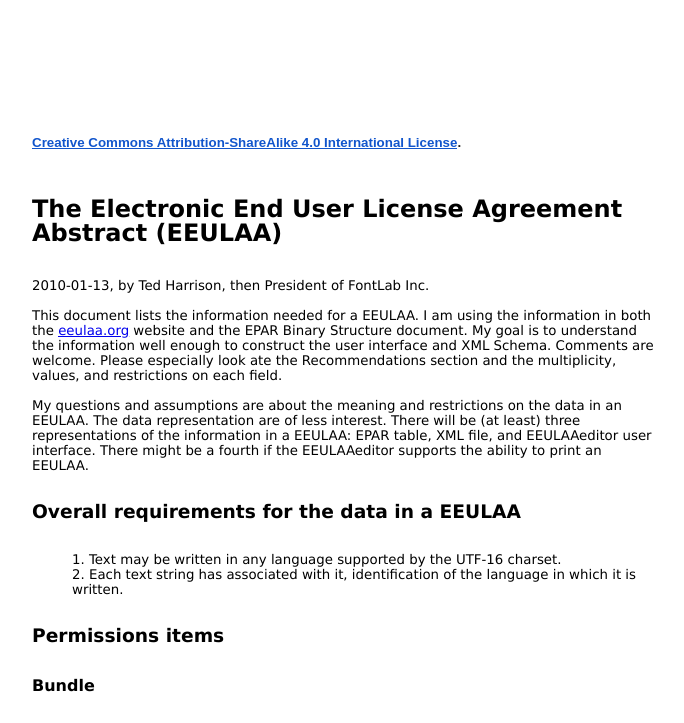
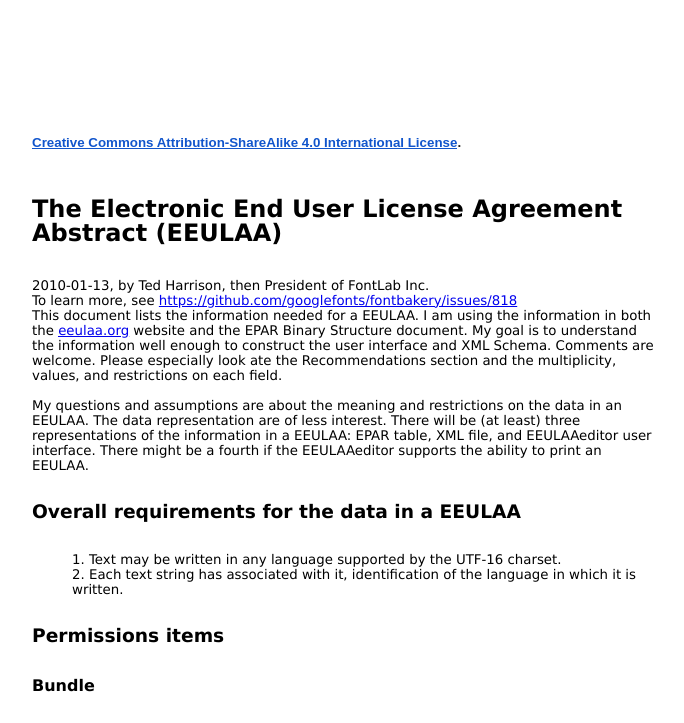
Before and after one commit to davelab6/epar, a plain HTML site: page index.html in a window 1280 px wide. Shown: the top 723 px of the page, without its empty margins (72-756 px from the left). Drawn offline with Linux system fonts and the light colour scheme.

Commit message:
Update index.html
Add link to recent discussion

```diff
--- a/index.html
+++ b/index.html
@@ -312,7 +312,7 @@ ol,.c20
 
   <p class="c0"><span>2010-01-13, by Ted Harrison, then President of FontLab Inc.</span></p>
 
-  <p class="c0"><span>&nbsp;</span></p>
+  <p class="c0"><span>To learn more, see <a href="https://github.com/googlefonts/fontbakery/issues/818">https://github.com/googlefonts/fontbakery/issues/818</a></span></p>
 
   <p class="c0"><span>This document lists the information needed for a EEULAA. I am using
   the information in both the</span> <span class="c22"><a class="c17" href=
```
